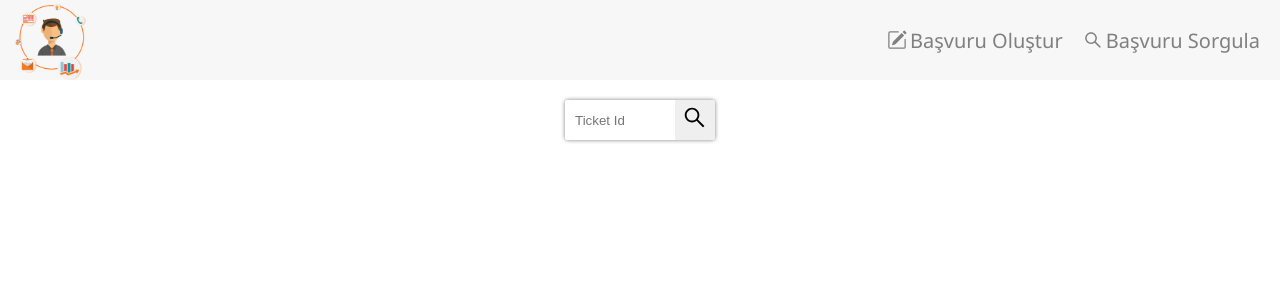
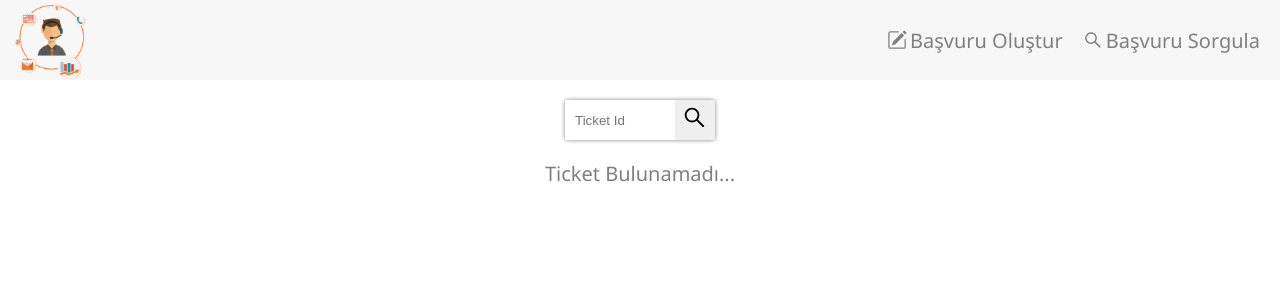
Before and after one commit to kaganmorgul/TicketManagementSystem, a React (Create React App) app: page /basvuru-sorgula in a window 1280 px wide. Both pictures are taken after typing "Sample" into the empty fields and a click on the button 694 px from the left and 120 px from the top of the page. Shown: the top 300 px of the page. Built offline with nearby package versions, Linux system fonts and the light colour scheme.

Commit message:
ticket not found added

```diff
--- a/src/components/User/SearchApplication/SearchApplication.js
+++ b/src/components/User/SearchApplication/SearchApplication.js
@@ -23,20 +23,23 @@ function SearchApplication() {
 
   const findTickets = (searchVal) => {
     const findItem = data.getFormDataFromLS.find(
-      (i) => i.ticketno === parseInt(searchVal),
+      (i) => i.ticketno === parseInt(searchVal)
     );
     setMyticket(findItem);
   };
 
-  const foundTicket = () => (
-    myTicket && (
+  const foundTicket = () =>
+    myTicket ? (
       <ul className="ticketList">
         <li className="item">
           <h3 className="number">{`Ticket No: ${myTicket.ticketno} `}</h3>
           {showTicket()}
         </li>
       </ul>
-    )
+    ) : myTicket !== null ? (
+      <p className="dataNotFind">{"Ticket Bulunamadı..."}</p>
+    ) : (
+      false
     );
 
   const goDetail = () => {
@@ -54,13 +57,14 @@ function SearchApplication() {
     return className;
   };
 
-  const showTicket = () => (loading ? (
+  const showTicket = () =>
+    loading ? (
       <img className="detailLoading" src="../../photos/loading.gif" alt="" />
     ) : (
       <button onClick={goDetail} className="detail">
         <BsBoxArrowUpRight />
       </button>
-  ));
+    );
 
   return (
     <div className="ticketSearch">
--- a/src/components/User/SearchApplication/SearchApplication.scss
+++ b/src/components/User/SearchApplication/SearchApplication.scss
@@ -84,3 +84,8 @@
 .detailLoading {
   width: 30px;
 }
+.dataNotFind {
+  text-align: center;
+  font-size: 2rem;
+  color: $g1;
+}
```
Lines whose indentation alone changed are shown as unchanged.
